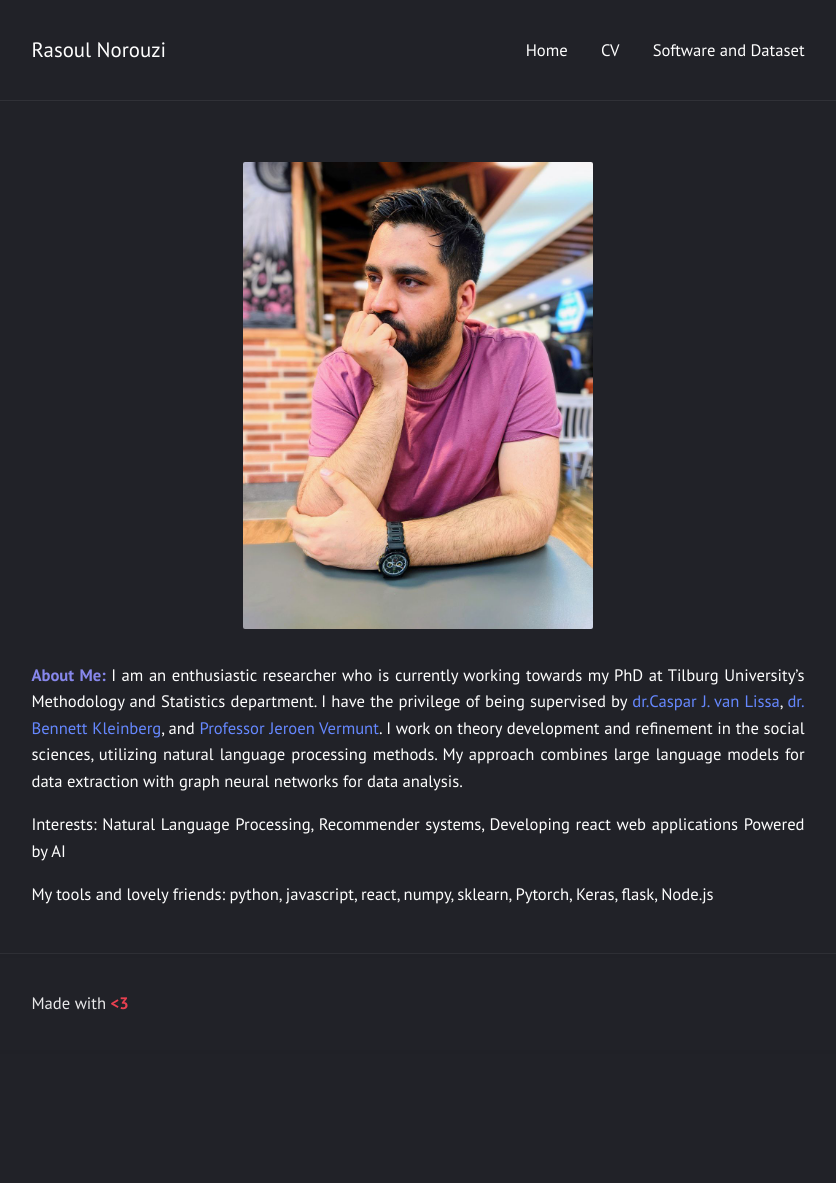
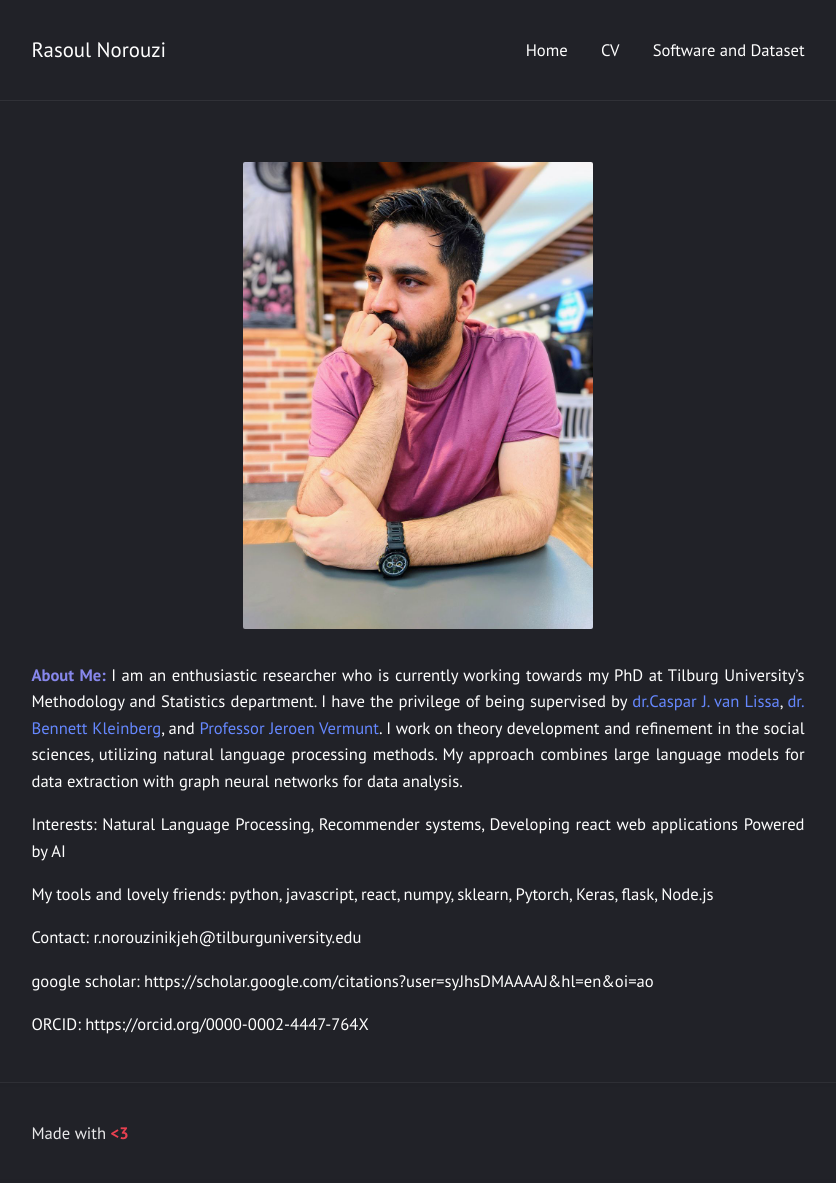
Before and after one commit to rasoulnorouzi/rasoulnorouzi.github.io, a Jekyll site: the page built from index.md, in a window 1280 px wide. Shown: the whole page, without its empty margins (222-1058 px from the left). Built offline with Jekyll 4.4.1, drawn with Linux system fonts in a browser that asks for light colours; before the commit the page ends 1054 px from its top, so only the background shows below that.

Commit message:
Update index.md

```diff
--- a/index.md
+++ b/index.md
@@ -11,3 +11,12 @@ layout: page
 Interests: Natural Language Processing, Recommender systems, Developing react web applications Powered by AI
 
 My tools and lovely friends: python, javascript, react, numpy, sklearn, Pytorch, Keras, flask, Node.js
+
+Contact:
+r.norouzinikjeh@tilburguniversity.edu
+
+google scholar:
+https://scholar.google.com/citations?user=syJhsDMAAAAJ&hl=en&oi=ao
+
+ORCID:
+https://orcid.org/0000-0002-4447-764X
```
